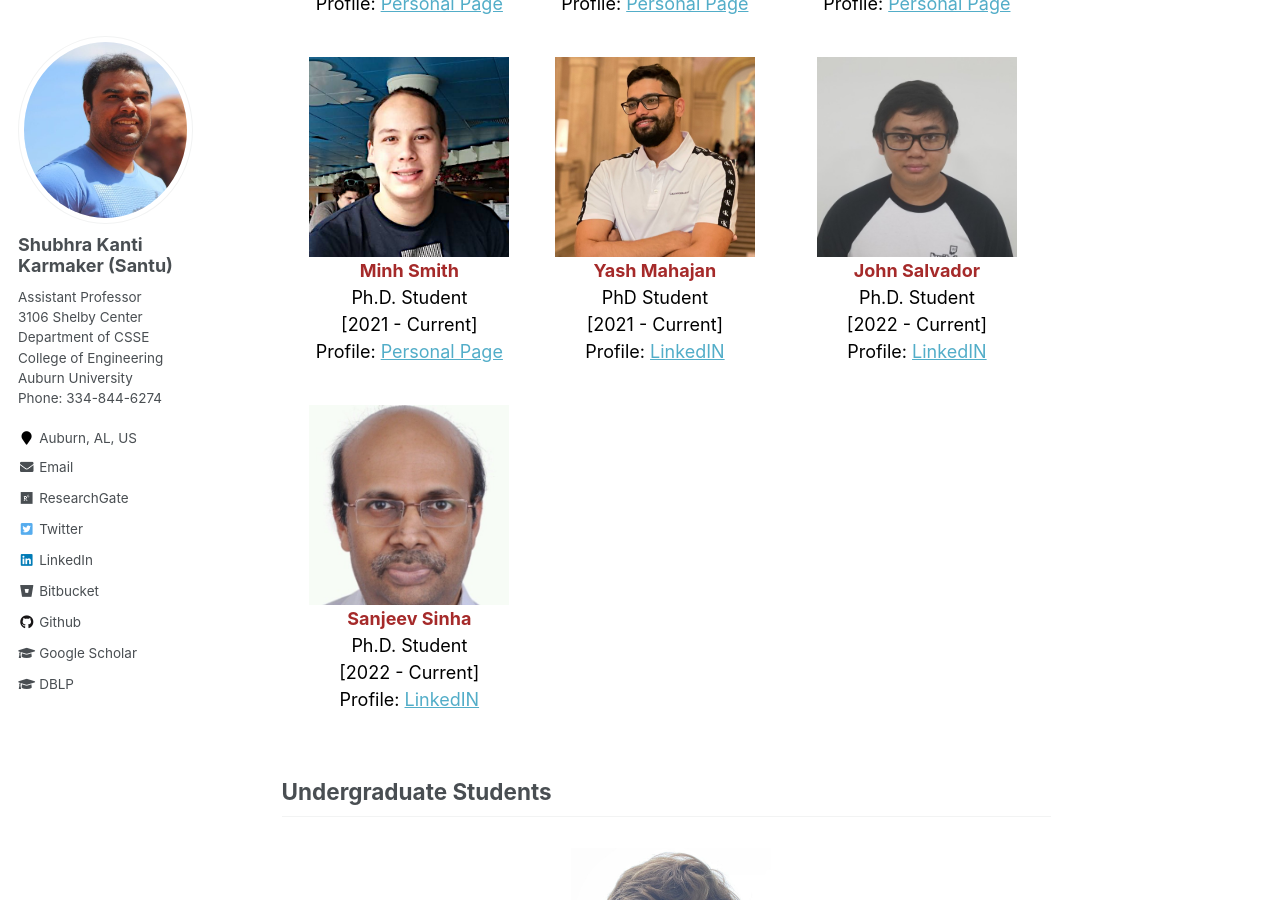
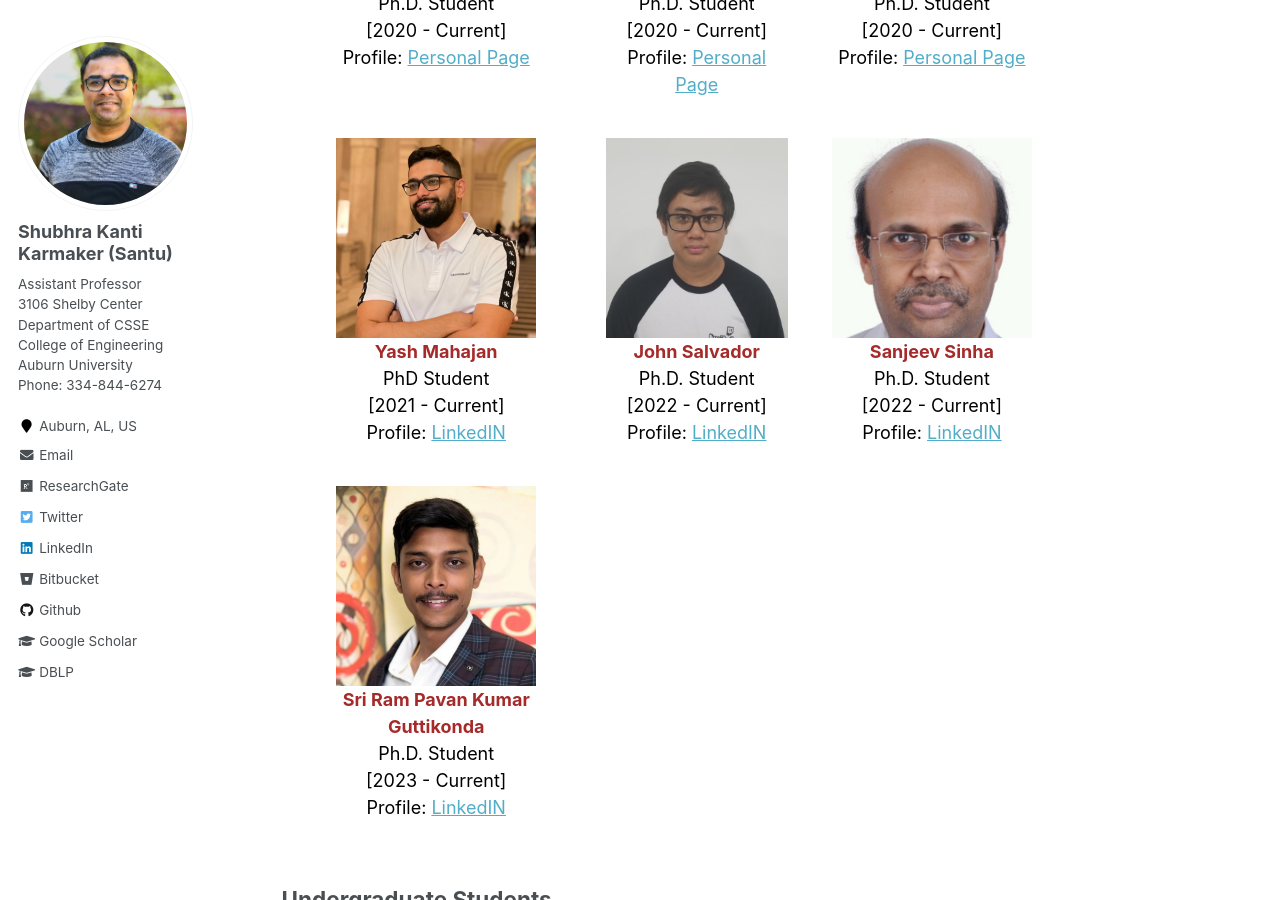
Before and after one commit to karmake2/karmake2.github.io, a Jekyll site: the page built from _pages/students.html, in a window 1280 px wide and 900 px high, scrolled down 915 px. Built offline with Jekyll 4.4.1, drawn with Linux system fonts in a browser that asks for light colours; some of the changed text lies outside the part shown.

Commit message:
remove Minh

```diff
--- a/_pages/students.html
+++ b/_pages/students.html
@@ -31,8 +31,6 @@ author_profile: true
 				Ph.D. Student<br/>
 				[2020 - Current]<br/>
 				Profile: <a href="https://sibat119.github.io/" target="_blank">Personal Page</a></span></td>
-
-
  	</tr>
 
  	<tr>
@@ -62,15 +60,6 @@ author_profile: true
 	</tr>
 
 	<tr>
-
-		<td class="table__tablenospace" align='center'><img src='/images/students/Minh.png' style='height:200px;;width:200px'><br/>
-			<span style="color:black">
-				<font color="brown" ><b>Minh Smith</b></font><br/>
-				Ph.D. Student <br/>
-				[2021 - Current]<br/>
-				Profile: <a href="https://mzs0193.github.io/" target="_blank">Personal Page</a></span></td>
-
-
 		<td class="table__tablenospace" align='center'><img src='/images/students/Yash.png' style='height:200px;;width:200px'><br/>
 			<span style="color:black">
 				<font color="brown" ><b>Yash Mahajan</b></font><br/>
@@ -85,15 +74,21 @@ author_profile: true
 				Ph.D. Student<br/>
 				[2022 - Current]<br/>
 				Profile: <a href="https://www.linkedin.com/in/jmsalvador2395/" target="_blank">LinkedIN</a></span></td>
-	</tr>
-
-	<tr>
 		<td class="table__tablenospace" align='center'><img src='/images/students/Sanjeev.png' style='height:200px;;width:200px'><br/>
 			<span style="color:black">
 				<font color="brown" ><b>Sanjeev Sinha</b></font><br/>
 				Ph.D. Student <br/>
 				[2022 - Current]<br/>
 				Profile: <a href="https://www.linkedin.com/in/sanjeev-sinha-355a8629/" target="_blank">LinkedIN</a></span></td>
+	</tr>
+
+	<tr>
+		<td class="table__tablenospace" align='center'><img src='/images/students/Ram.png' style='height:200px;;width:200px'><br/>
+			<span style="color:black">
+				<font color="brown" ><b>Sri Ram Pavan Kumar Guttikonda</b></font><br/>
+				Ph.D. Student <br/>
+				[2023 - Current]<br/>
+				Profile: <a href="https://www.linkedin.com/in/sri-ram-pavan-kumar-guttikonda-443262130/" target="_blank">LinkedIN</a></span></td>
 	</tr>
 
 </table>
```
Also changed, not shown: other parts of _pages/students.html (+1 -1 lines), _pages/about.md (+1 -0 lines), images/profile.png, images/students/Ram.png (added), 9 other files.
